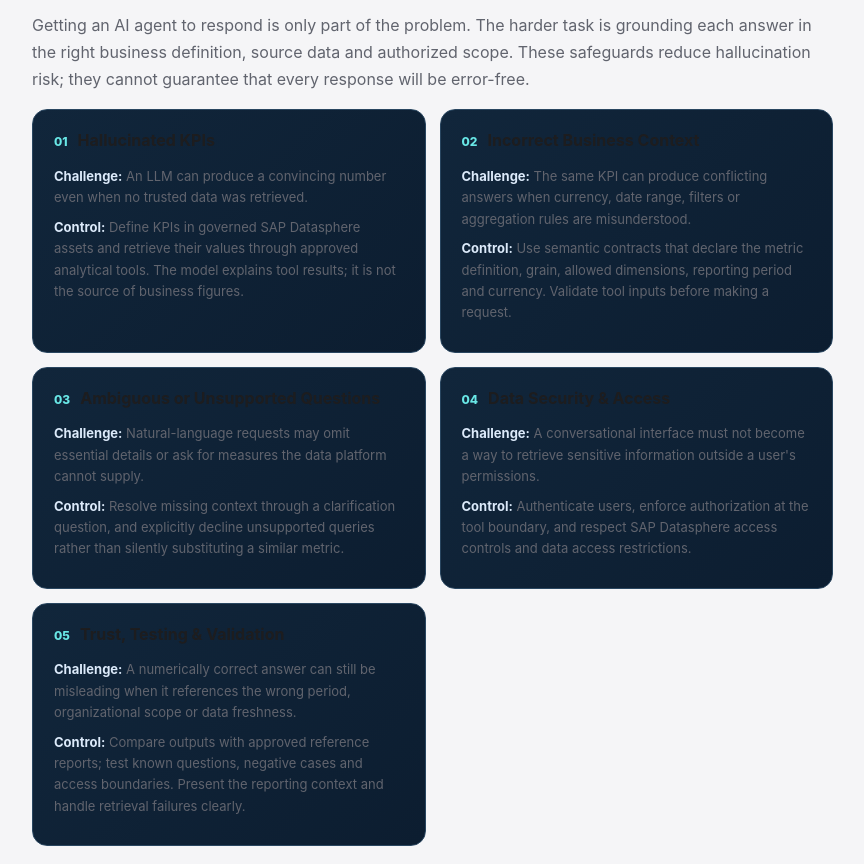
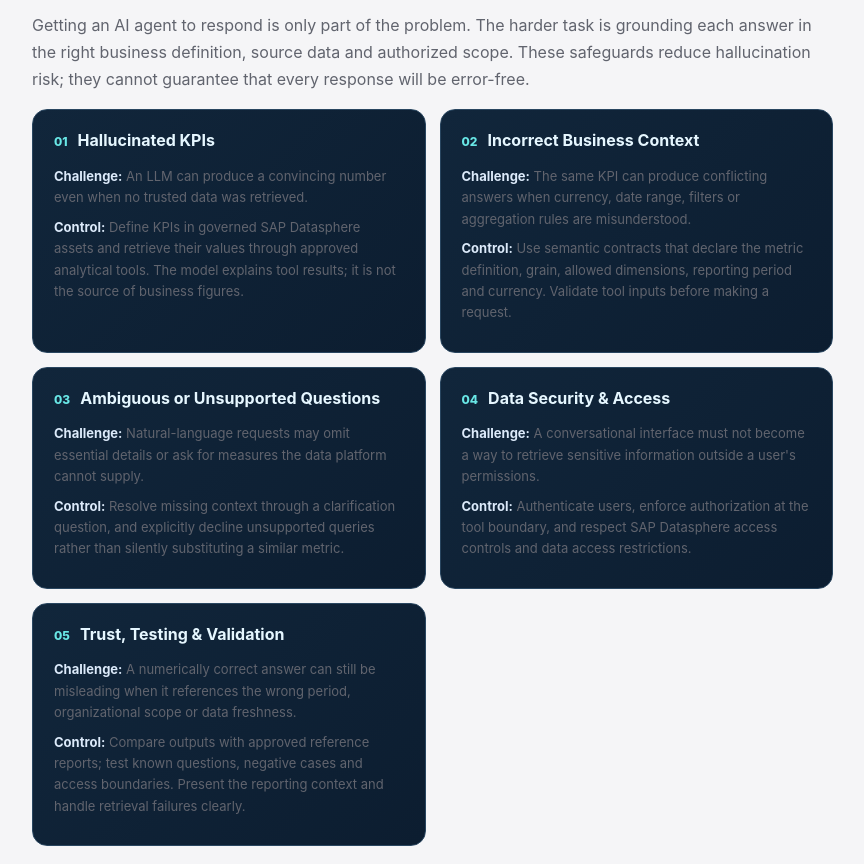
Before and after one commit to asherahmedd/asherahmedd.github.io, a plain HTML site: page projects/enterprise-ai-analytics-agent.html in a window 1280 px wide. Shown: the part 2500-3364 px from the top of the page, without its empty margins (58-922 px from the left). Drawn offline with Linux system fonts and the light colour scheme; no server answers.

Commit message:
Fix challenge card heading contrast against shared light-theme overrides

```diff
--- a/projects/enterprise-ai-analytics-agent.html
+++ b/projects/enterprise-ai-analytics-agent.html
@@ -53,7 +53,7 @@
 .reliability-item{border:1px solid #294660;border-radius:15px;background:linear-gradient(135deg,#11263b,#0c1d30);padding:20px 21px;min-width:0}
 .reliability-heading{display:flex;gap:10px;align-items:baseline;margin-bottom:13px}
 .reliability-heading small{color:#69e7e6;font-size:12px;font-weight:850}
-.reliability-heading strong{font-size:16px;color:#e6f7ff;line-height:1.35}
+.reliability-heading strong{font-size:16px;color:#e6f7ff !important;line-height:1.35}
 .reliability-item p{margin:8px 0;color:#b5c8d7;font-size:13px;line-height:1.65}
 .reliability-item p b{color:#dceafa}
 .reliability-flow{border:1px solid #345369;background:#0d2336;border-radius:16px;padding:20px;margin-top:21px}
```
